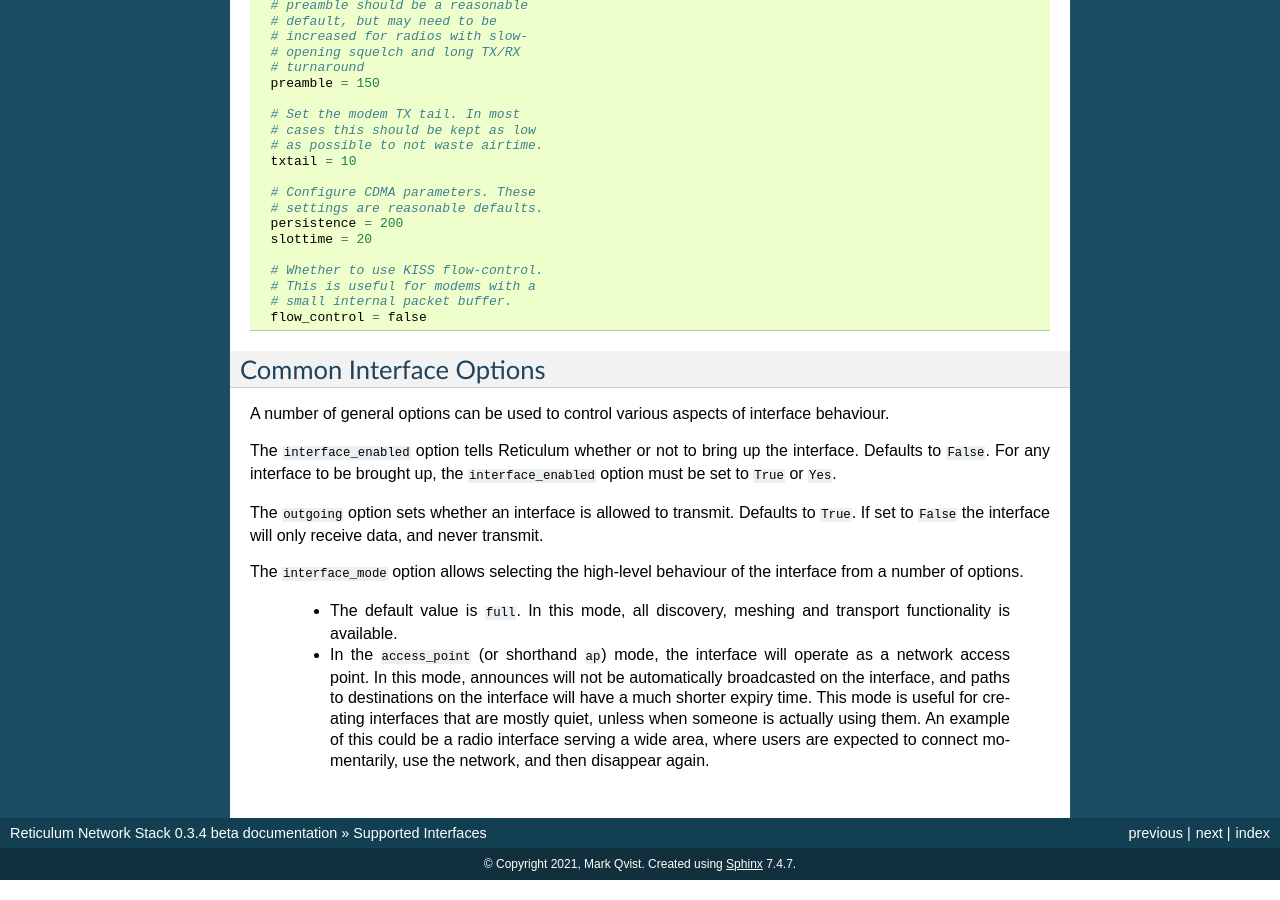
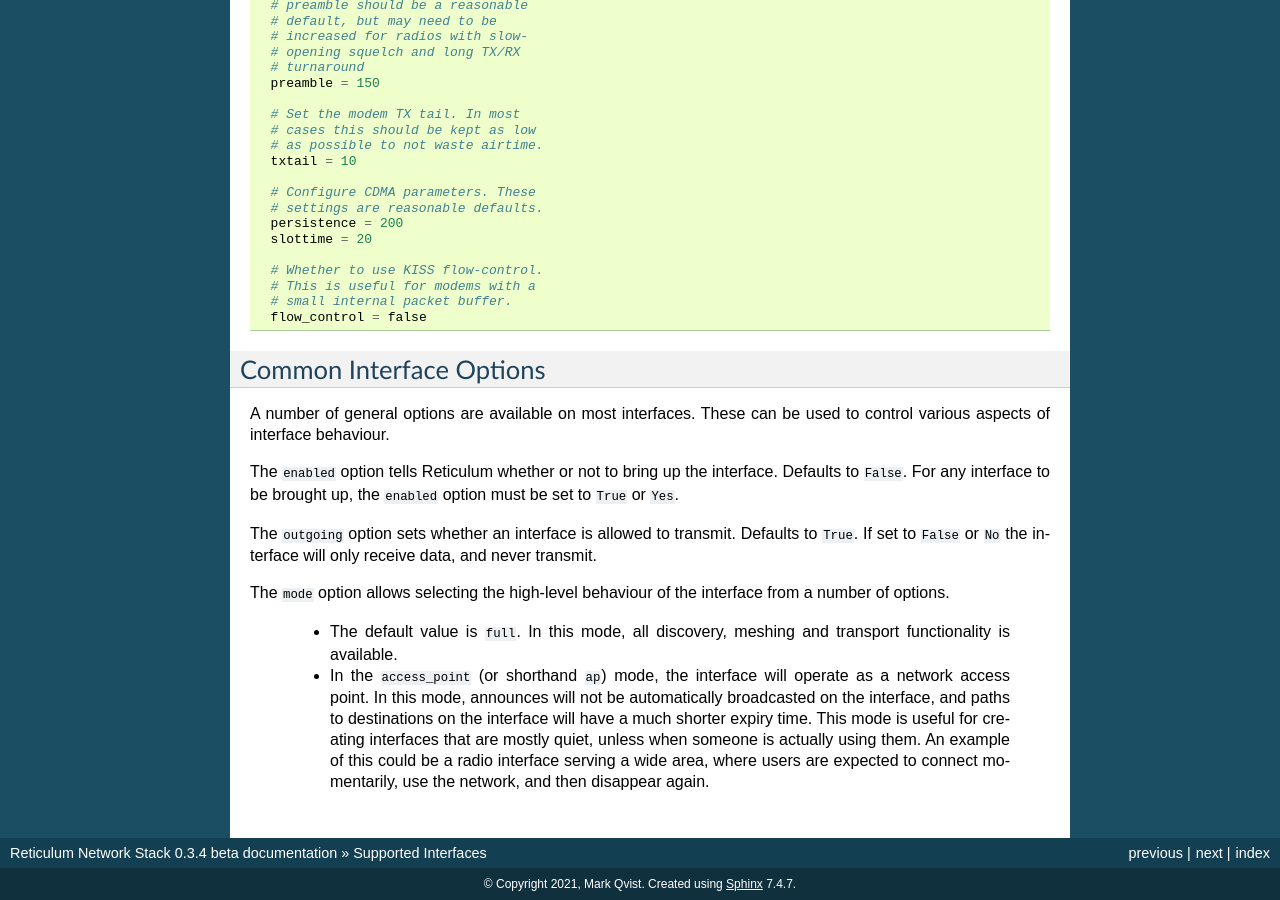
Before and after one commit to markqvist/Reticulum, a Sphinx documentation site: the page built from docs/source/interfaces.rst, in a window 1280 px wide and 900 px high, scrolled down 7012 px. Built offline with Sphinx 7.4.7, drawn with Linux system fonts in a browser that asks for light colours.

Commit message:
Updated interface documentation

```diff
--- a/docs/source/interfaces.rst
+++ b/docs/source/interfaces.rst
@@ -519,20 +519,21 @@ beaconing functionality described above.
 Common Interface Options
 ========================
 
-A number of general options can be used to control various
-aspects of interface behaviour.
+A number of general options are available on most interfaces.
+These can be used to control various aspects of interface behaviour.
 
-The ``interface_enabled`` option tells Reticulum whether or not
+
+The ``enabled`` option tells Reticulum whether or not
 to bring up the interface. Defaults to ``False``. For any
-interface to be brought up, the ``interface_enabled`` option
+interface to be brought up, the ``enabled`` option
 must be set to ``True`` or ``Yes``.
 
 The ``outgoing`` option sets whether an interface is allowed
-to transmit. Defaults to ``True``. If set to ``False`` the
-interface will only receive data, and never transmit.
+to transmit. Defaults to ``True``. If set to ``False`` or ``No``
+the interface will only receive data, and never transmit.
 
-The ``interface_mode`` option allows selecting the high-level
-behaviour of the interface from a number of options.
+The ``mode`` option allows selecting the high-level behaviour
+of the interface from a number of options.
 
  - The default value is ``full``. In this mode, all discovery,
    meshing and transport functionality is available.
```
